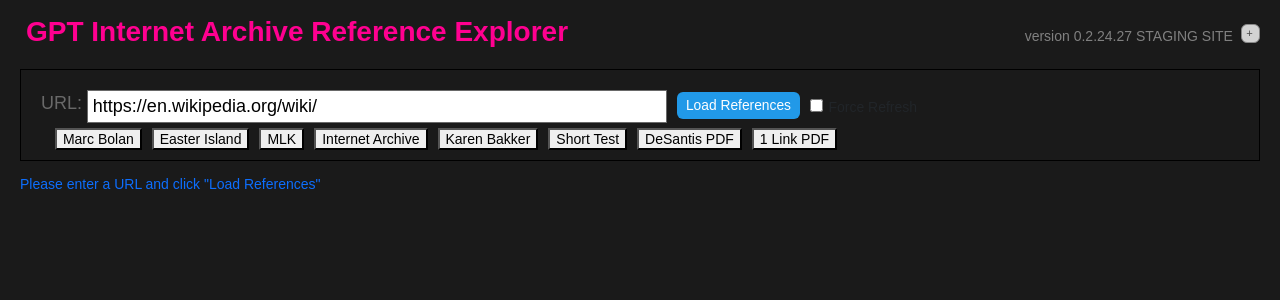
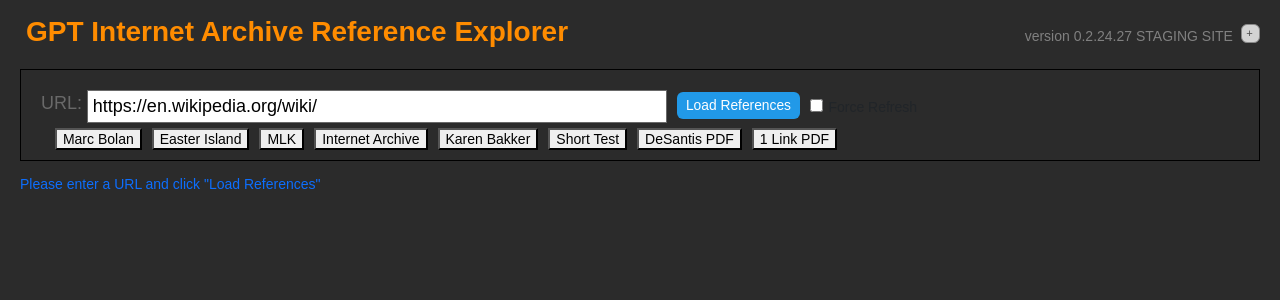
Before and after one commit to mojomonger/gptiare, a React (Create React App) app: page / in a window 1280 px wide. Shown: the top 300 px of the page. Built offline with nearby package versions, Linux system fonts and the light colour scheme; what chartjs-plugin-datalabels would draw is missing.

Commit message:
custom_v11

```diff
--- /dev/null
+++ b/src/__custom__/iare_custom_v10.css
@@ -0,0 +1,20 @@
+:root {
+    --g-color-body-bg: #333333; /* Dark grey, ensures good contrast with lighter elements */
+
+    --g-color-h1-fg: #E6E600; /* A bright yellow for headings, distinguishable for most types of color blindness */
+
+    --g-color-list-header-fg: #CCCCCC; /* Light grey for list headers foreground, ensures good readability */
+    --g-color-list-header-bg: #555555; /* A slightly lighter shade of grey for background, maintains contrast */
+
+    --g-color-function-box-caption-fg: #FFFFFF; /* White remains for contrast */
+    --g-color-function-box-caption-bg: #0080FF; /* Bright blue for function box captions, visible to most with color vision deficiencies */
+    --g-color-function-box-caption-outline: #FFA500; /* Orange for outlines, offers a good contrast and is generally distinguishable */
+    --g-color-function-box-contents: hsl(210deg, 100%, 40%); /* A darker blue for contents, maintaining readability and appeal */
+
+    --g-color-flock-box-caption-fg: #FFFFFF; /* White, for contrast and visibility */
+    --g-color-flock-box-caption-bg: #00FF00; /* Bright green, but used sparingly and in large blocks to avoid confusion with other colors */
+
+    --g-color-reference-display-bg: hsl(0, 0%, 50%); /* Medium grey, for background, ensures that text stands out */
+    --g-color-reference-display-fg: #000000; /* Black for text, maximum contrast with the background */
+    --g-color-reference-display-selected-bg: hsl(0, 0%, 70%); /* Lighter grey for selected items, ensures distinguishability */
+}
--- /dev/null
+++ b/src/__custom__/iare_custom_v11.css
@@ -0,0 +1,20 @@
+:root {
+    --g-color-body-bg: #2b2b2b; /* A deep grey for the body background to ensure text stands out clearly. */
+
+    --g-color-h1-fg: #ff8c00; /* A vibrant orange for headings to grab attention. */
+
+    --g-color-list-header-fg: #f5f5f5; /* A light grey for list header text to ensure readability against a darker background. */
+    --g-color-list-header-bg: #424242; /* A medium grey for list header backgrounds, providing a subtle contrast. */
+
+    --g-color-function-box-caption-fg: #FFFFFF; /* White remains for contrast against darker backgrounds. */
+    --g-color-function-box-caption-bg: #ff4500; /* A deep orange for function box captions, ensuring visibility and interest. */
+    --g-color-function-box-caption-outline: #ff4500; /* The same deep orange for outlines to maintain consistency and focus. */
+    --g-color-function-box-contents: hsl(30deg, 100%, 80%); /* A very light orange for box contents, offering a softer appearance while ensuring readability. */
+
+    --g-color-flock-box-caption-fg: #FFFFFF; /* White, for clarity and contrast. */
+    --g-color-flock-box-caption-bg: #ff8c00; /* A medium vibrant orange for a striking contrast and thematic consistency. */
+
+    --g-color-reference-display-bg: #383838; /* A dark grey for reference display backgrounds, enhancing the visibility of foreground content. */
+    --g-color-reference-display-fg: #e0e0e0; /* A very light grey for text, ensuring it pops against the darker background. */
+    --g-color-reference-display-selected-bg: #4f4f4f; /* A slightly lighter grey for selected items, subtly highlighting them. */
+}
--- a/src/index.css
+++ b/src/index.css
@@ -15,7 +15,9 @@
 /* hues of winter */
 /*@import url("__custom__/iare_custom_v7.css");*/
 /* hues of winter */
-@import url("__custom__/iare_custom_v9.css");
+/*@import url("__custom__/iare_custom_v9.css");*/
+/*@import url("__custom__/iare_custom_v10.css");*/
+@import url("__custom__/iare_custom_v11.css");
 
 
 :root {
```
